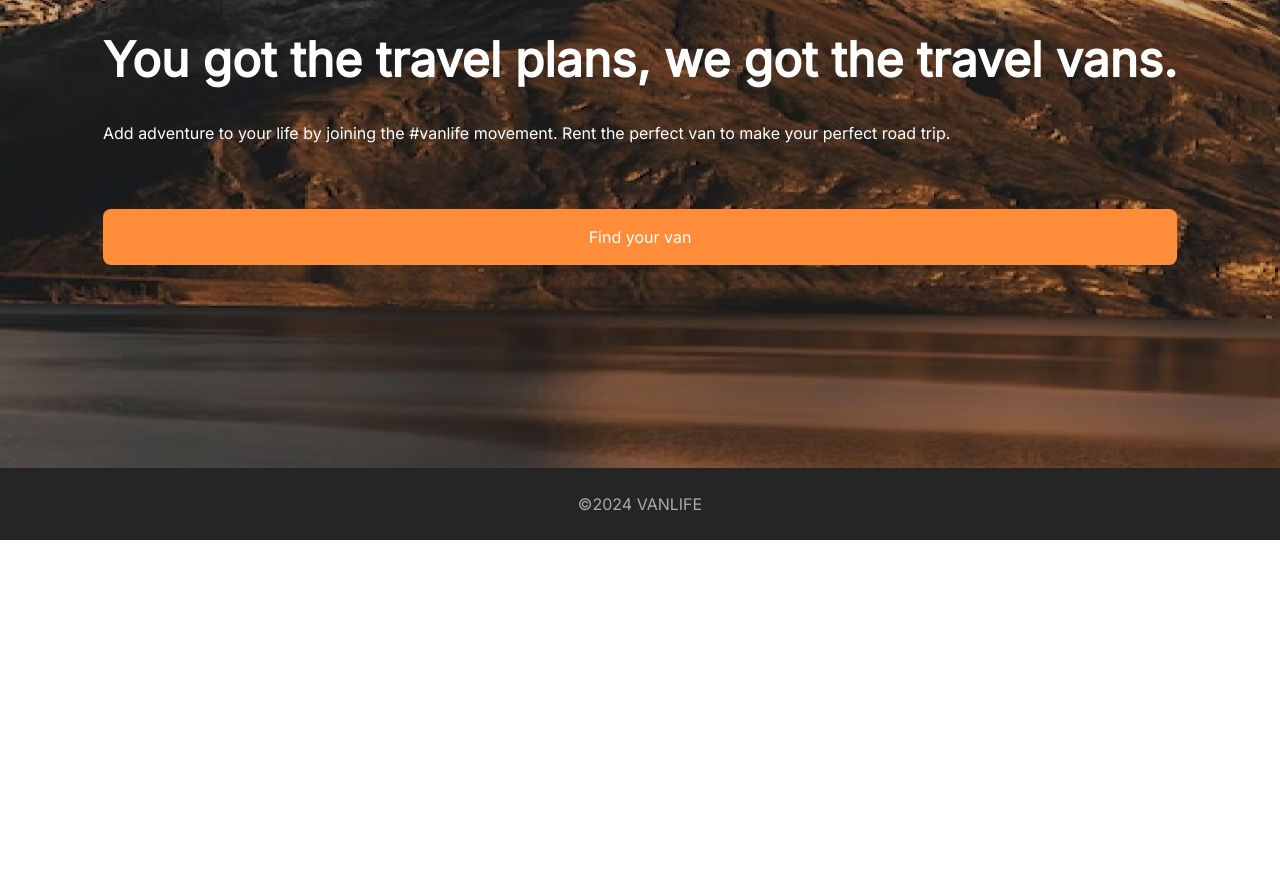
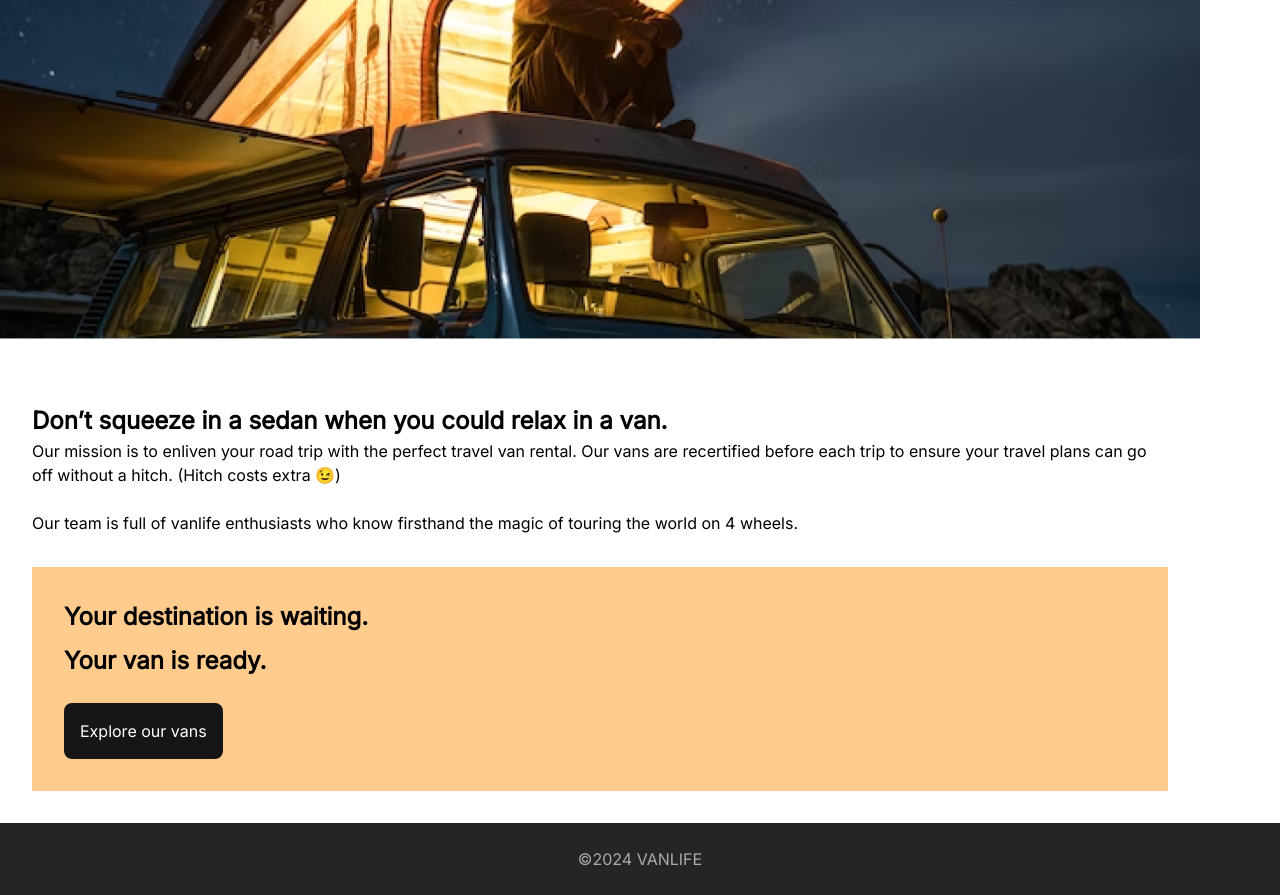
Before and after one commit to ZTanvir/vanlife, a React (Vite) app in the folder frontEnd/: page / in a window 1280 px wide. Shown: the part 260-1155 px from the top of the page. Before the commit the page ends 800 px from the top, so only its background shows below. Built offline with nearby package versions, Linux system fonts and the light colour scheme.

Commit message:
page:about page completed

```diff
--- a/frontEnd/src/App.css
+++ b/frontEnd/src/App.css
@@ -64,6 +64,5 @@ body {
   font-family: "Inter", sans-serif;
 }
 #root {
-  width: 100vw;
-  height: 100vh;
+  height: 100%;
 }
--- a/frontEnd/src/Components/Vanlife.jsx
+++ b/frontEnd/src/Components/Vanlife.jsx
@@ -1,8 +1,11 @@
 import HomePage from "../Pages/Home/HomePage";
+import AboutPage from "../Pages/About/AboutPage";
+
 const Vanlife = () => {
   return (
     <>
-      <HomePage />
+      {/* <HomePage /> */}
+      <AboutPage />
     </>
   );
 };
--- a/frontEnd/src/Pages/About/AboutPage.jsx
+++ b/frontEnd/src/Pages/About/AboutPage.jsx
@@ -0,0 +1,28 @@
+import Navbar from "../../Components/Navbar";
+import Footer from "../../Components/Footer";
+import MainSection from "./MainSection";
+import styles from "../../styles/pages/About/aboutpage.module.css";
+
+const AboutPage = () => {
+  return (
+    <div className={styles.aboutPageContainer}>
+      <header>
+        <Navbar
+          pagesList={[
+            { name: "About", id: crypto.randomUUID() },
+            { name: "Vans", id: crypto.randomUUID() },
+          ]}
+        />
+      </header>
+
+      <main>
+        <MainSection />
+      </main>
+
+      <footer>
+        <Footer text="VANLIFE" />
+      </footer>
+    </div>
+  );
+};
+export default AboutPage;
--- a/frontEnd/src/Pages/About/MainSection.jsx
+++ b/frontEnd/src/Pages/About/MainSection.jsx
@@ -1,33 +1,46 @@
-import sitOnVanImg from "../../assets/sitOnVanImg.png";
+import sitOnVanImg from "../../assets/sitOnVan.png";
 import Button from "../../Components/Button";
-import styles from "../../styles/pages/mainsection.module.css";
+import styles from "../../styles/pages/About/mainsection.module.css";
 
 const MainSection = () => {
   return (
-    <div>
-      <h2>Don’t squeeze in a sedan when you could relax in a van.</h2>
-      <img
-        src={sitOnVanImg}
-        alt="A person is sitting on van and enjoying the night sky"
-      />
+    <div className={styles.aboutPageInfoContainer}>
+      <div className={styles.aboutPageInfo}>
+        <section className={styles.aboutPageInformation}>
+          <h2 className={styles.infoTitle}>
+            Don’t squeeze in a sedan when you could relax in a van.
+          </h2>
+          <div className={styles.descriptionContainer}>
             <p>
-        Our mission is to enliven your road trip with the perfect travel van
-        rental. Our vans are recertified before each trip to ensure your travel
-        plans can go off without a hitch. (Hitch costs extra 😉)
+              Our mission is to enliven your road trip with the perfect travel
+              van rental. Our vans are recertified before each trip to ensure
+              your travel plans can go off without a hitch. (Hitch costs extra
+              😉)
             </p>
+            <br />
             <p>
-        Our team is full of vanlife enthusiasts who know firsthand the magic of
-        touring the world on 4 wheels.
+              Our team is full of vanlife enthusiasts who know firsthand the
+              magic of touring the world on 4 wheels.
             </p>
-      <div>
-        <p>Your destination is waiting. Your van is ready.</p>
+          </div>
+        </section>
+        <section className={styles.exploreVanContainer}>
+          <h3>Your destination is waiting.</h3>
+          <h4>Your van is ready.</h4>
           <Button
             text="Explore our vans"
             bgColor="#161616"
             btnColor="white"
             hoverColor="#1D1C1C"
           />
+        </section>
       </div>
+
+      <img
+        className={styles.aboutPageImg}
+        src={sitOnVanImg}
+        alt="A person is sitting on van and enjoying the night sky"
+      />
     </div>
   );
 };
--- /dev/null
+++ b/frontEnd/src/styles/pages/About/aboutpage.module.css
@@ -0,0 +1,8 @@
+.aboutPageContainer {
+  height: 100%;
+  display: flex;
+  flex-direction: column;
+}
+.aboutPageContainer > footer {
+  margin-top: auto;
+}
--- a/frontEnd/src/styles/pages/About/mainsection.module.css
+++ b/frontEnd/src/styles/pages/About/mainsection.module.css
@@ -0,0 +1,30 @@
+.aboutPageInfoContainer {
+  display: flex;
+  flex-direction: column;
+  gap: 2rem;
+}
+.aboutPageInfo {
+  display: flex;
+  flex-direction: column;
+  gap: 2rem;
+  max-width: 1200px;
+  padding: 2rem;
+}
+.aboutPageImg {
+  order: -1;
+  max-width: 1200px;
+}
+.exploreVanContainer {
+  padding: 2rem;
+  background-color: #ffcc8d;
+  display: flex;
+  flex-direction: column;
+  gap: 0.5rem;
+  align-items: start;
+}
+:is(.exploreVanContainer > h3, .exploreVanContainer > h4) {
+  font-size: 24px;
+}
+.exploreVanContainer > button {
+  margin-top: 1rem;
+}
```
Lines whose indentation alone changed are shown as unchanged.
